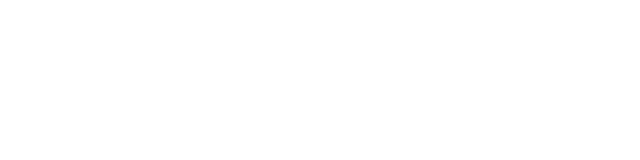
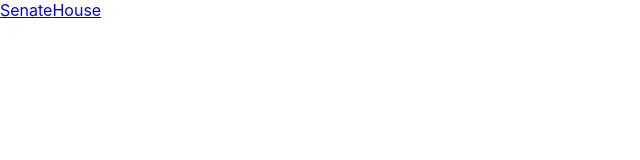
Before and after one commit to Andymanes/voting-front-end, a React (Create React App) app: page / in a window 1280 px wide. Before the commit this address had no page. Shown: the top 160 px of the page, without its empty margins (0-640 px from the left). Built offline with nearby package versions, Linux system fonts and the light colour scheme.

Commit message:
Home page set up

```diff
--- a/src/App.js
+++ b/src/App.js
@@ -4,6 +4,7 @@
 import { useState, useEffect } from 'react'
 import House from './components/House'
 import Senate from './components/Senate'
+import Congress from './components/Congress'
 
 
 function App() {
@@ -11,6 +12,7 @@
 
   return (
     <Routes>
+      <Route exact path='/' element={<Congress />} />
       <Route exact path='/senate' element={<Senate />} />
       <Route exact path='/house' element={<House />} />
       <Route exact path='/rep/:id' />
--- /dev/null
+++ b/src/components/Congress.js
@@ -0,0 +1,14 @@
+import { Link } from 'react-router-dom'
+
+function Congress() {
+    return (
+        <>
+            <div>
+                <Link to='/senate' >Senate</Link>
+                <Link to='/house' >House</Link>
+            </div>
+        </>
+    )
+}
+
+export default Congress
```
Also changed, not shown: src/components/Home.js (deleted).
